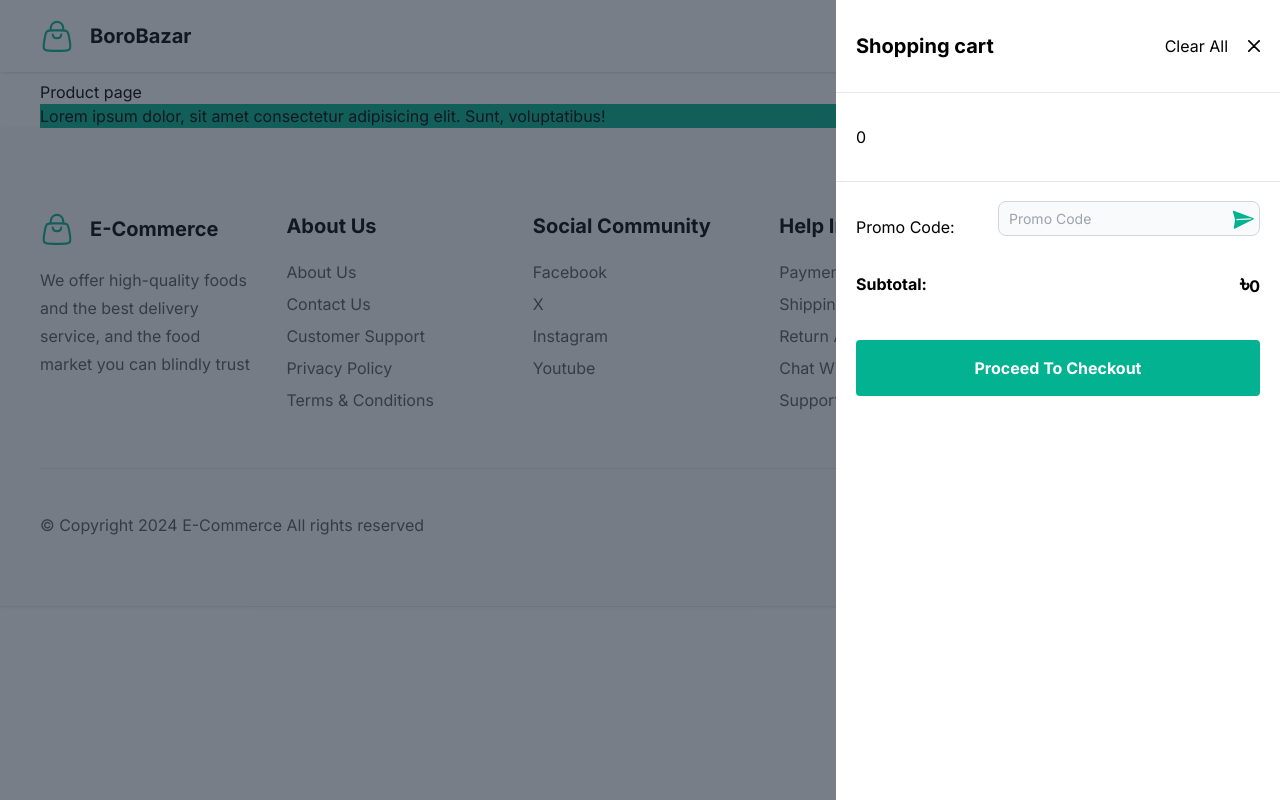
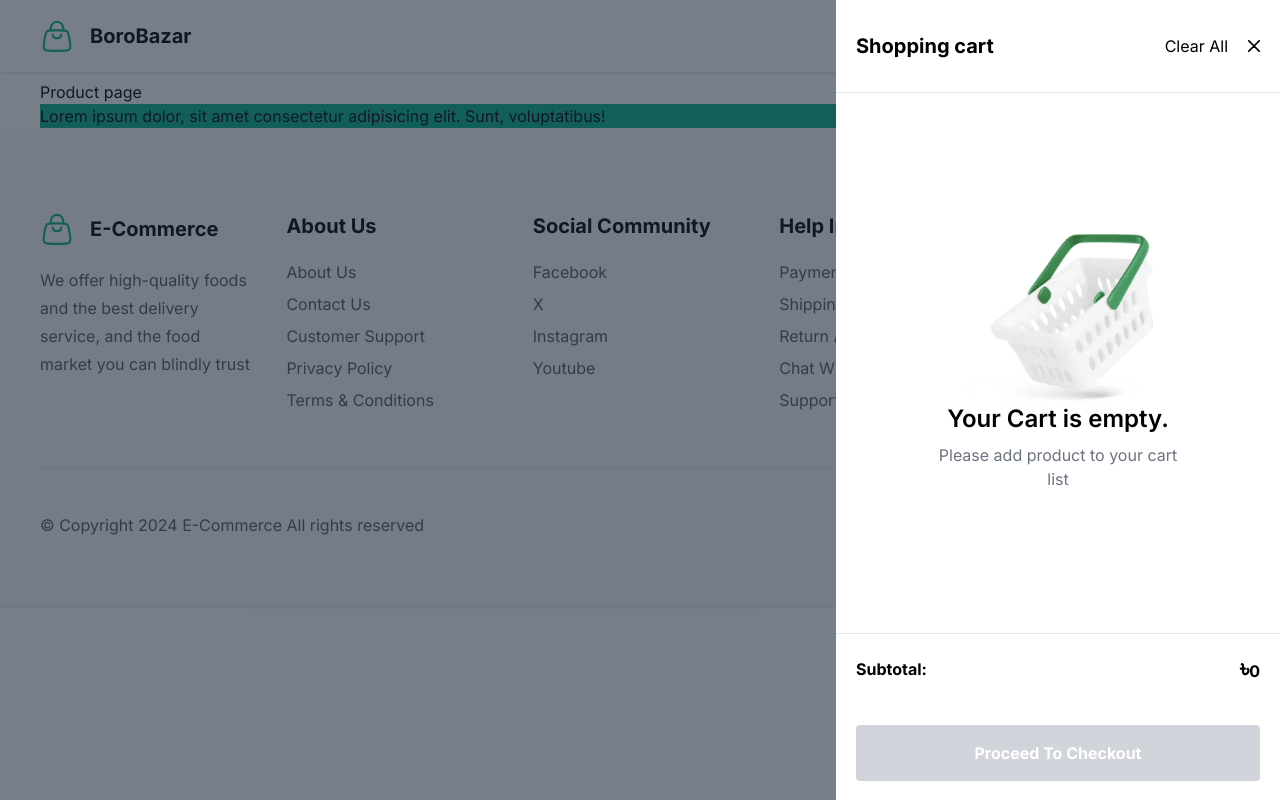
Before and after one commit to shohan-ch/e-commerce-nextJs, a Next.js app: page /products in a window 1280 px wide. Built offline with nearby package versions, Linux system fonts and the light colour scheme.

Commit message:
feat: Completed cart functionality within the drawer and added an input field with icon module.

```diff
--- a/src/components/Cart/CartItemsInDrawer.tsx
+++ b/src/components/Cart/CartItemsInDrawer.tsx
@@ -13,6 +13,7 @@ const CartItemsInDrawer = (props: Props) => {
   const { products } = props;
   const dispatchCart = useCartDispatch();
   const [subTotal, setSubTotal] = useState(0);
+  const [promoDiscount, setPromoDiscount] = useState(0);
 
   const removeCartItem = (product: any) => (e: React.MouseEvent) => {
     e.stopPropagation();
@@ -35,13 +36,24 @@ const CartItemsInDrawer = (props: Props) => {
     products.map((p: any) => {
       subTotal += p.cart * p.salePrice;
     });
-    setSubTotal(subTotal);
-  }, []);
+    setSubTotal(subTotal - promoDiscount);
+
+    if (products.length == 0) {
+      setPromoDiscount(0);
+    }
+  }, [promoDiscount, products]);
+
+  const handlePromoCodeClick = (val: any) => {
+    alert("Congratulations you got discount.");
+    if (val) {
+      setPromoDiscount(10);
+    }
+  };
 
   return (
     <>
-      <div className="product-container max-h-[540px] overflow-y-auto py-8 px-5">
-        {products.length &&
+      <div className="product-container h-[540px] overflow-y-auto py-8 px-5 relative">
+        {(products.length > 0 &&
           products.map((p: any) => {
             return (
               <div
@@ -75,22 +87,54 @@ const CartItemsInDrawer = (props: Props) => {
                 </div>
               </div>
             );
-          })}
+          })) || (
+          <div>
+            <div className="text-center w-[20vw] absolute top-[50%] left-[50%] -translate-y-[50%] -translate-x-[50%]">
+              <Image
+                className="mx-auto"
+                src="/uploads/images/cart/empty-cart.webp"
+                alt="empty-cart"
+                width={190}
+                height={190}
+              />
+              <h3 className="font-semibold mb-2 text-2xl">
+                Your Cart is empty.
+              </h3>
+              <p className="text-gray-500 text-base">
+                Please add product to your cart list
+              </p>
+            </div>
+          </div>
+        )}
       </div>
 
       <div className="border-t absolute w-full left-0"></div>
-      <div className="checkout-container pt-5 px-5">
-        <div className="flex justify-between items-center mb-4">
+
+      <div className="checkout-container pt-5 px-5 ">
+        {products.length > 0 && (
+          <div className="flex justify-between items-center mb-6 mt-3">
             <p className="text-base ">Promo Code:</p>
             <div>
               <BaseInputIcon
                 name="promocode"
-              placeHolder="Promo Code"
-              style="h-[35px] mb-0"
-              handleChange={(e) => console.log(e.target.value)}
+                placeHolder="Do you have promo Code?"
+                style="h-[35px] !mb-0"
+                handleClick={handlePromoCodeClick}
               />
             </div>
           </div>
+        )}
+
+        {promoDiscount != 0 && (
+          <div className="flex justify-between items-center">
+            <p className="text-base">Discount:</p>
+            <p className="font-bold">
+              <span className="text-2xl">৳</span>
+              {promoDiscount}
+            </p>
+          </div>
+        )}
+
         <div className="flex justify-between items-center">
           <p className="text-base font-bold">Subtotal:</p>
           <p className="font-bold">
@@ -99,7 +143,12 @@ const CartItemsInDrawer = (props: Props) => {
           </p>
         </div>
 
-        <button className="bg-primary w-full p-4 text-white mt-10 rounded font-bold">
+        <button
+          disabled={products.length == 0}
+          className={`${
+            products.length ? "bg-primary" : "bg-gray-300"
+          } w-full p-4 text-white mt-10 rounded font-bold`}
+        >
           Proceed To Checkout
         </button>
       </div>
--- a/src/components/Layouts/TopNav.tsx
+++ b/src/components/Layouts/TopNav.tsx
@@ -1,6 +1,6 @@
 "use client";
 
-import { useCart } from "@/context/CartContextProvider";
+import { useCart, useCartDispatch } from "@/context/CartContextProvider";
 import IconSvg from "@/icons/IconSvg";
 import BaseDrawer from "@/utils/Ui/Drawer/BaseDrawer";
 import React, { useEffect, useRef, useState } from "react";
@@ -10,6 +10,7 @@ type Props = {};
 
 const TopNav = (props: Props) => {
   const productsInCartContext = useCart();
+  const cartDispatch = useCartDispatch();
   const [cartCount, setCartCount] = useState(0);
   const drawerRef = useRef<any>(null);
   useEffect(() => {
@@ -22,6 +23,12 @@ const TopNav = (props: Props) => {
 
   const handleDrawerToogle = () => {
     drawerRef.current?.handleDrawer();
+  };
+
+  const handleClear = () => {
+    cartDispatch({
+      type: "removeAll",
+    });
   };
 
   return (
@@ -48,7 +55,11 @@ const TopNav = (props: Props) => {
           </button>
         </div>
       </nav>
-      <BaseDrawer title="Shopping cart" ref={drawerRef}>
+      <BaseDrawer
+        title="Shopping cart"
+        ref={drawerRef}
+        handleClearAll={handleClear}
+      >
         <CartItemsInDrawer products={productsInCartContext} />
       </BaseDrawer>
     </div>
--- a/src/context/CartContextProvider.tsx
+++ b/src/context/CartContextProvider.tsx
@@ -1,6 +1,7 @@
 "use client";
 import {
   getLocalStorageItem,
+  removeLocalStorageItem,
   setLocalStorage,
 } from "@/helpers/loaclStorageHelper";
 import React, { createContext, useContext, useReducer } from "react";
@@ -56,6 +57,11 @@ const cartReducer = (carts: any, action: any) => {
       return filterStorage;
     }
 
+    case "removeAll": {
+      const removeCarts = removeLocalStorageItem("cart");
+      return [];
+    }
+
     default: {
       throw Error("Unknown action: " + action.type);
     }
--- a/src/helpers/loaclStorageHelper.ts
+++ b/src/helpers/loaclStorageHelper.ts
@@ -6,3 +6,6 @@ export const setLocalStorage = (key: string, value: any) => {
 export const getLocalStorageItem = (key: string) => {
   return localStorage.getItem(key);
 };
+export const removeLocalStorageItem = (key: string) => {
+  return localStorage.removeItem(key);
+};
--- a/src/utils/Forms/BaseInputIcon.tsx
+++ b/src/utils/Forms/BaseInputIcon.tsx
@@ -1,6 +1,7 @@
-import React from "react";
+import React, { useState } from "react";
 interface InputProps {
-  handleChange: (e: React.ChangeEvent<HTMLInputElement>) => void;
+  handleChange?: (e: React.ChangeEvent<HTMLInputElement>) => void;
+  handleClick?: (val: string) => void;
   name: string;
   placeHolder?: string;
   style?: string;
@@ -25,7 +26,28 @@ const icon = {
   ),
 };
 const BaseInputIcon: React.FC<InputProps> = (props) => {
-  const { handleChange, name, placeHolder, style, type, label, value } = props;
+  const {
+    handleChange,
+    handleClick,
+    name,
+    placeHolder,
+    style,
+    type,
+    label,
+    value,
+  } = props;
+  const [inputValue, setInputValue] = useState<string>("");
+
+  const handleInutChange: InputProps["handleChange"] = (e) => {
+    setInputValue(e.target.value);
+  };
+
+  const handleIconClick = () => {
+    if (inputValue) {
+      handleClick?.(inputValue);
+    }
+    return;
+  };
 
   return (
     <>
@@ -39,7 +61,8 @@ const BaseInputIcon: React.FC<InputProps> = (props) => {
           </label>
         )}
         <input
-          onChange={handleChange}
+          // onChange={handleChange}
+          onChange={handleInutChange}
           type={type || "text"}
           name={name}
           value={value && value}
@@ -49,7 +72,7 @@ const BaseInputIcon: React.FC<InputProps> = (props) => {
           } bg-gray-50 border mb-4 pr-10 border-gray-300 text-gray-900 text-sm rounded-lg outline-none focus:ring-blue-500 focus:border-blue-500 block w-full p-2.5`}
         />
         <span
-          onClick={() => alert("clicked")}
+          onClick={handleIconClick}
           className="cursor-pointer absolute right-1.5 top-1 p-1 "
         >
           {icon.message}
--- a/src/utils/Ui/Drawer/BaseDrawer.tsx
+++ b/src/utils/Ui/Drawer/BaseDrawer.tsx
@@ -5,6 +5,7 @@ type Props = {
   title: string;
   children: React.ReactNode;
   placement?: "left" | "right";
+  handleClearAll?: () => void;
 };
 
 const icon = {
@@ -28,7 +29,7 @@ const icon = {
 };
 
 const BaseDrawer = (props: Props, ref: any) => {
-  const { children, title, placement = "right" } = props;
+  const { children, handleClearAll, title, placement = "right" } = props;
   const [visible, setVisible] = useState(true);
 
   const handleDrawer = () => {
@@ -41,6 +42,10 @@ const BaseDrawer = (props: Props, ref: any) => {
     };
   });
 
+  const handelClear = () => {
+    handleClearAll?.();
+  };
+
   return (
     <>
       <div
@@ -51,15 +56,23 @@ const BaseDrawer = (props: Props, ref: any) => {
       >
         <div
           onClick={(e) => e.stopPropagation()}
-          className={`${visible ? "w-[444px]" : "w-[0px]"} ${
-            placement + "-0"
-          } absolute h-full top-0 bg-white transition-all duration-700 ease-in-out`}
+          // className={`${visible ? "w-[444px]" : "w-[0px]"} ${
+          //   placement + "-0"
+          // } absolute h-full top-0 bg-white transition-all duration-700 ease-in-out`}
+          className={`${
+            visible ? "translate-x-0" : "translate-x-full"
+          } absolute w-full xl:w-[444px] right-0 h-full top-0 bg-white transition-transform duration-700 ease-in-out `}
         >
           <div className="drawer-content">
             <div className="drawer-header py-8 px-5 flex justify-between border-b">
               <span className="text-xl font-bold">{title}</span>
               <span className="flex gap-5 items-center">
-                <span>Clear All</span>
+                {handleClearAll && (
+                  <span className="cursor-pointer" onClick={handelClear}>
+                    Clear All
+                  </span>
+                )}
+
                 <button onClick={() => setVisible(false)}>
                   {icon.closeIcon}
                 </button>
```
Also changed, not shown: public/uploads/images/cart/empty-cart.webp (added). Lines whose indentation alone changed are shown as unchanged.
